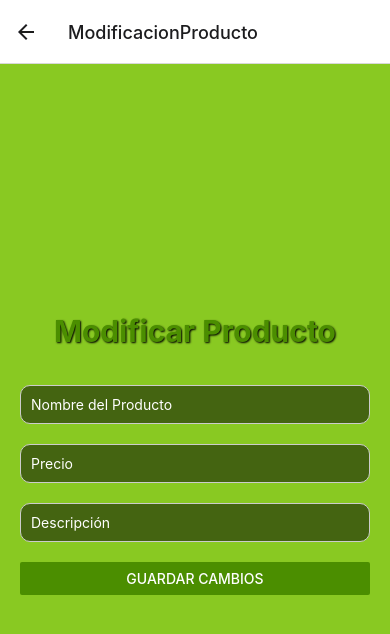
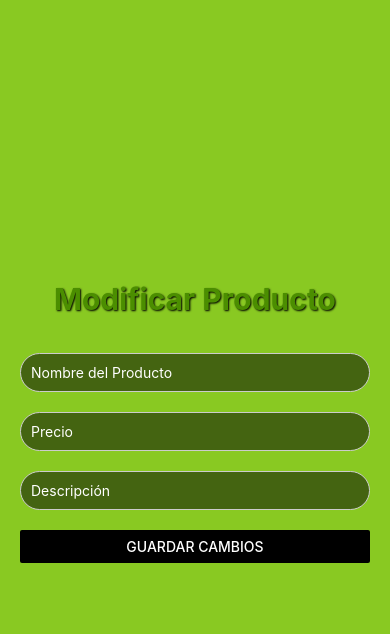
Before and after one commit to Aldanaaa8/AppMyE, a React Native app: screen /ModificacionProducto in a window 390 px wide. Shown: the top 634 px of the page. Built offline with nearby package versions, Linux system fonts and the light colour scheme.

Commit message:
Modificacion de productos

```diff
--- a/App.js
+++ b/App.js
@@ -51,7 +51,13 @@ export default function App() {
         <Stack.Screen name="Opciones" component={Opciones} />
         <Stack.Screen name="AltaProducto" component={AltaProducto} />
         <Stack.Screen name="BajaProducto" component={BajaProducto} />
-        <Stack.Screen name="ModificacionProducto" component={ModificacionProducto} />
+
+         {/* Quitar encabezado en ModificacionProducto */}
+         <Stack.Screen
+          name="ModificacionProducto"
+          component={ModificacionProducto}
+          options={{ headerShown: false }} // Desactiva el encabezado
+        />
       </Stack.Navigator>
     </NavigationContainer>
   );
--- a/package.json
+++ b/package.json
@@ -13,6 +13,7 @@
     "@react-navigation/native": "^6.1.18",
     "@react-navigation/native-stack": "^6.11.0",
     "@react-navigation/stack": "^6.4.1",
+    "eas-cli": "^12.6.2",
     "expo": "~51.0.28",
     "expo-linear-gradient": "~13.0.2",
     "expo-status-bar": "~1.12.1",
--- a/screens/ModificacionProducto.js
+++ b/screens/ModificacionProducto.js
@@ -60,7 +60,7 @@ const ModificacionProducto = () => {
         onChangeText={setDescription}
       />
 
-      <Button title="Guardar Cambios" onPress={handleSave} color="#4B8E00" />
+      <Button title="Guardar Cambios" onPress={handleSave} color="#000" />
 
       {errorMessage ? <Text style={styles.error}>{errorMessage}</Text> : null}
     </View>
@@ -90,15 +90,28 @@ const styles = StyleSheet.create({
     borderColor: '#ccc',
     padding: 10,
     marginBottom: 20,
-    borderRadius: 10,
+    borderRadius: 20,
     backgroundColor: 'rgba(0, 0, 0, 0.5)', // Negro con transparencia
     color: '#FFF', // Texto blanco
+  },
+  saveButton: {
+    backgroundColor: '#154900', // Verde más oscuro
+    paddingVertical: 15,
+    borderRadius: 50, // Esquinas redondeadas
+    alignItems: 'center',
+    marginTop: 20,
+  },
+  saveButtonText: {
+    color: '#FFF',
+    fontSize: 16,
+    fontWeight: 'bold',
   },
   error: {
     color: 'red',
     textAlign: 'center',
     marginBottom: 10,
   },
+
 });
 
 export default ModificacionProducto;
```
Also changed, not shown: 1 other file (tests, documents, lock files or other folders).
